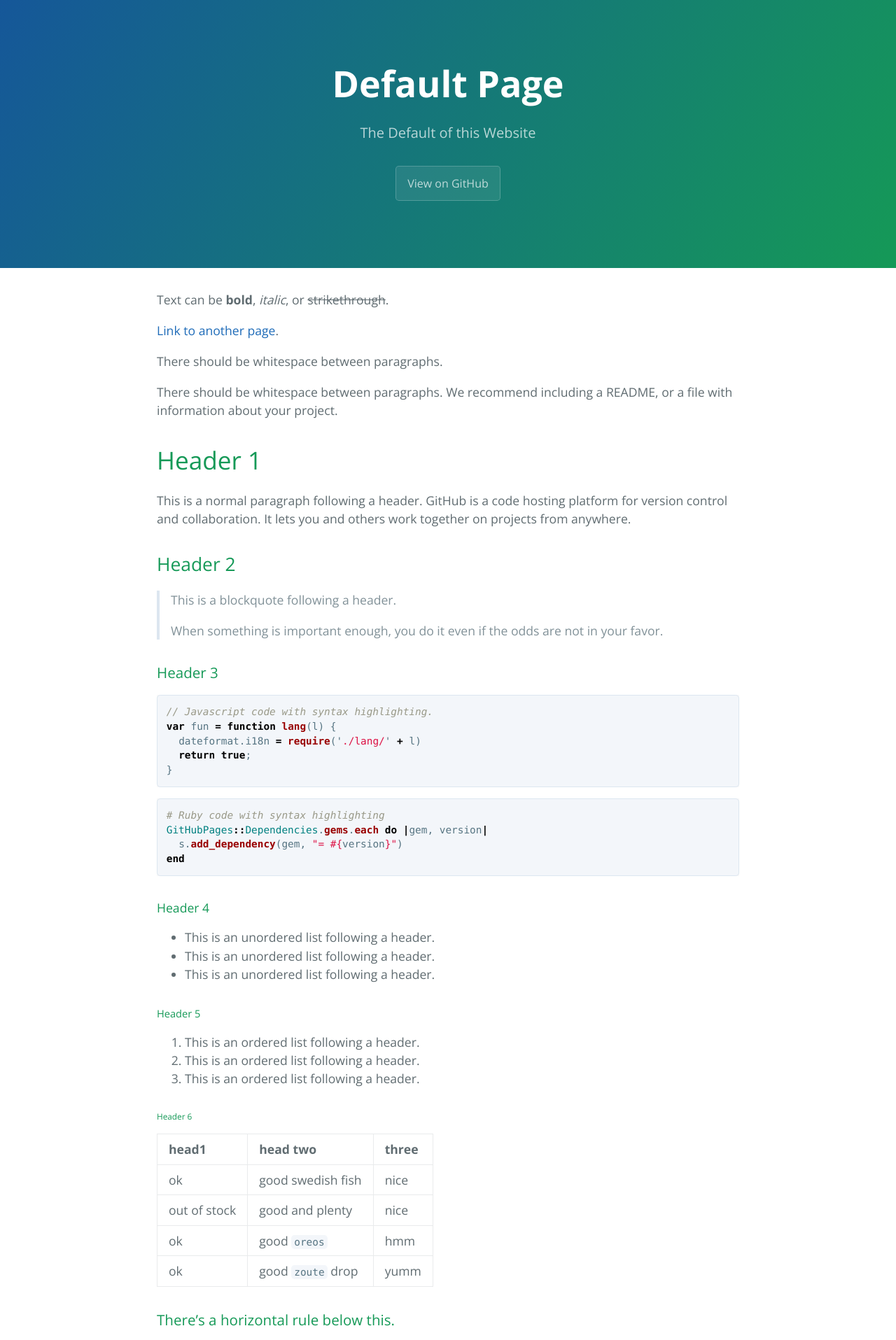
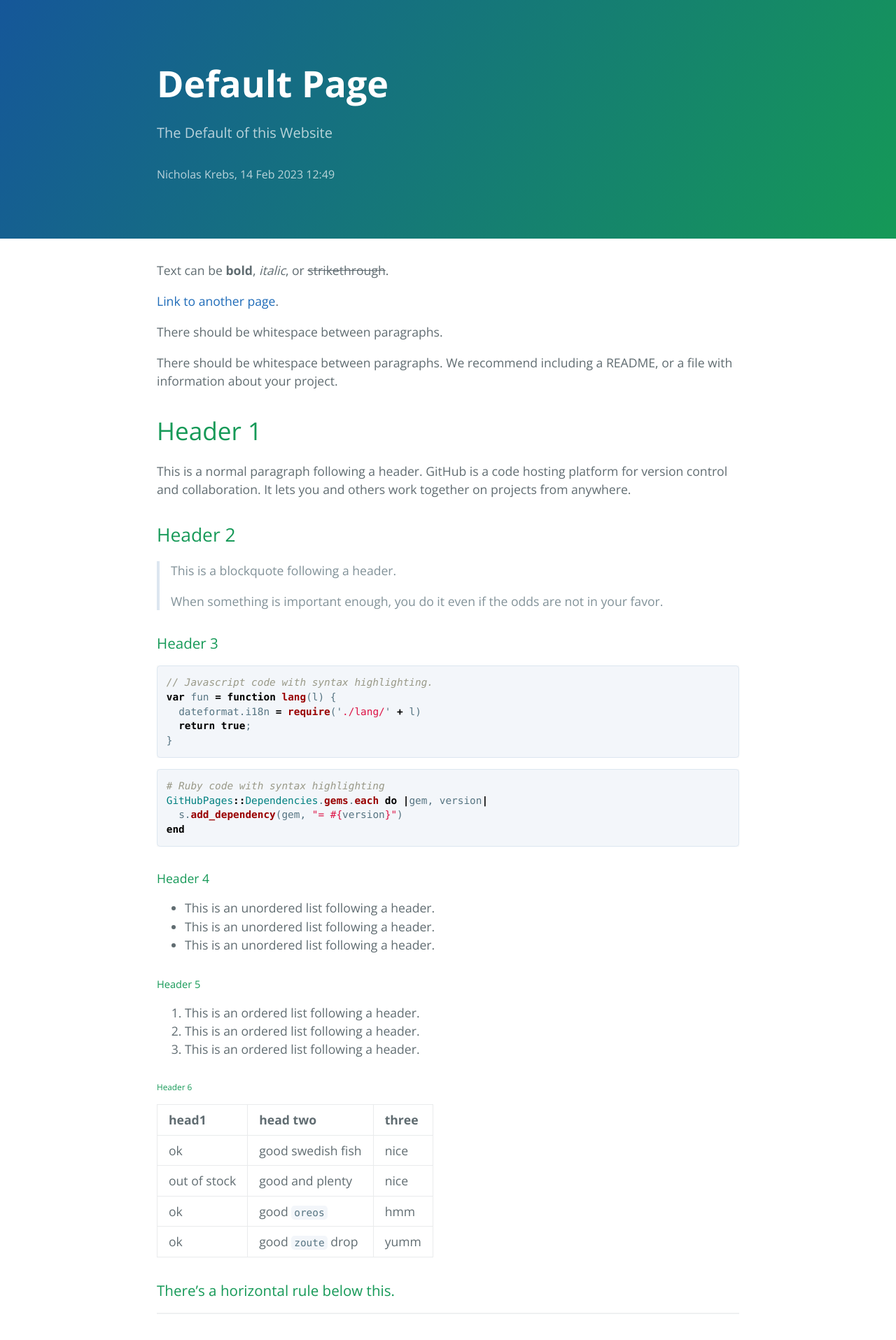
Before and after one commit to sourcery-ai-experiments/coding-crab-blog, a Jekyll site: the page built from index.md, in a window 1280 px wide. Shown: the top 1915 px of the page at 70% size. Built offline with Jekyll 4.4.1, drawn with Linux system fonts in a browser that asks for light colours; the repository's description, which GitHub fills in, is left out; some of the changed text lies outside the part shown.

Commit message:
enhance footer & header

```diff
--- a/_config.yml
+++ b/_config.yml
@@ -4,6 +4,7 @@
   github:
     username: chraebsli
     repository: chraebsli/tutorials
+  name: Nicholas Krebs
   email: nicholas.joel.krebs@gmail.com
 defaults:
   - scope:
--- a/_layouts/default.html
+++ b/_layouts/default.html
@@ -18,25 +18,21 @@
     <a id="skip-to-content" href="#content">Skip to the content.</a>
 
     <header class="page-header" role="banner">
-        <h1 class="project-name">{{ page.title | default: site.title | default: site.github.repository_name }}</h1>
-        <h2 class="project-tagline">{{ page.description | default: site.description | default: site.github.project_tagline }}</h2>
-        {% if site.github.is_project_page %}
-        <a href="{{ site.github.repository_url }}" class="btn">View on GitHub</a>
-        {% endif %}
-        {% if site.show_downloads %}
-        <a href="{{ site.github.zip_url }}" class="btn">Download .zip</a>
-        <a href="{{ site.github.tar_url }}" class="btn">Download .tar.gz</a>
-        {% endif %}
+        <div class="page-header-content">
+            <h1 class="project-name">{{ page.title | default: site.title | default: site.github.repository_name }}</h1>
+            <h2 class="project-tagline">{{ page.description | default: site.description | default: site.github.project_tagline }}</h2>
+            <span class="project-author-date">{{ page.author }}, {{ page.date | date: "%-d %b %Y %H:%M" }}</span>
+        </div>
     </header>
 
     <main id="content" class="main-content" role="main">
         {{ content }}
 
         <footer class="site-footer">
-            {% if site.github.is_project_page %}
-            <span class="site-footer-owner">
-                <a href="{{ site.github.repository_url }}">{{ site.github.repository_name}}</a> is maintained by <a href="{{ site.github.owner_url }}">{{ site.github.owner_name}}</a>.</span>
-            {% endif %}
+            <div class="site-footer-owner">
+                <span>{{ site.social.name }}</a></span>
+                <span><a href="mailto:{{ site.social.email }}">{{ site.social.email }}</a></span>
+            </div>
             <span class="site-footer-credits">This page was generated by <a href="https://pages.github.com">GitHub Pages</a>.</span>
         </footer>
     </main>
--- a/_sass/jekyll-theme-cayman.scss
+++ b/_sass/jekyll-theme-cayman.scss
@@ -107,20 +107,35 @@
 
 .page-header {
   color: $header-heading-color;
-  text-align: center;
   background-color: $header-bg-color;
   background-image: linear-gradient(120deg, $header-bg-color-secondary, $header-bg-color);
 
   @include large {
-    padding: 5rem 6rem;
+    padding: 5rem 0;
   }
 
   @include medium {
-    padding: 3rem 4rem;
+    padding: 3rem 0;
   }
 
   @include small {
-    padding: 2rem 1rem;
+    padding: 2rem 0;
+  }
+}
+
+.page-header-content {
+  @include large {
+    max-width: 64rem;
+    padding: 0 6rem;
+    margin: 0 auto;
+  }
+
+  @include medium {
+    padding: 0 4rem;
+  }
+
+  @include small {
+    padding: 0 1rem;
   }
 }
 
@@ -157,6 +172,12 @@
   @include small {
     font-size: 1rem;
   }
+}
+
+.project-author-date {
+  font-weight: normal;
+  opacity: 0.7;
+  font-size: 1rem;
 }
 
 .main-content {
@@ -351,6 +372,7 @@
 }
 
 .site-footer {
+  text-align: center;
   padding-top: 2rem;
   margin-top: 2rem;
   border-top: solid 1px $hr-border-color;
@@ -369,7 +391,8 @@
 }
 
 .site-footer-owner {
-  display: block;
+  display: flex;
+  flex-direction: column;
   font-weight: bold;
 }
 
```
